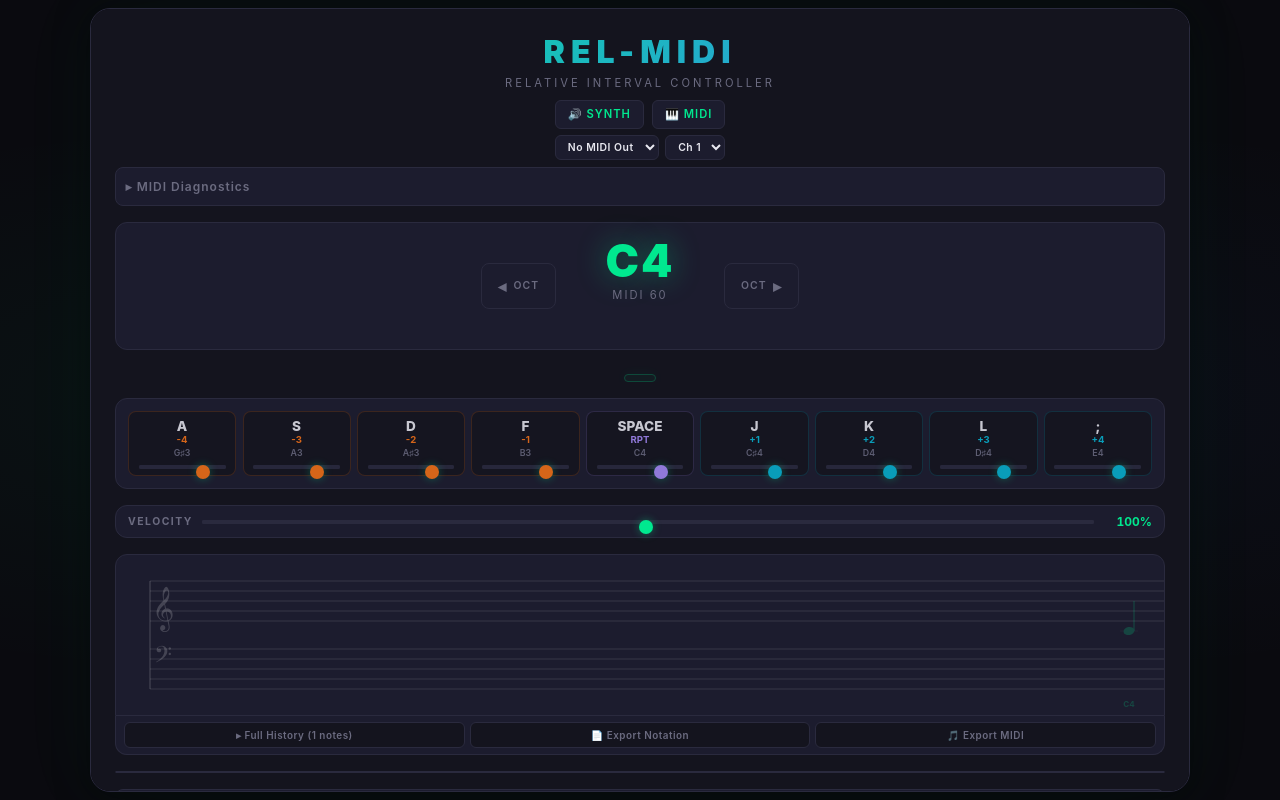
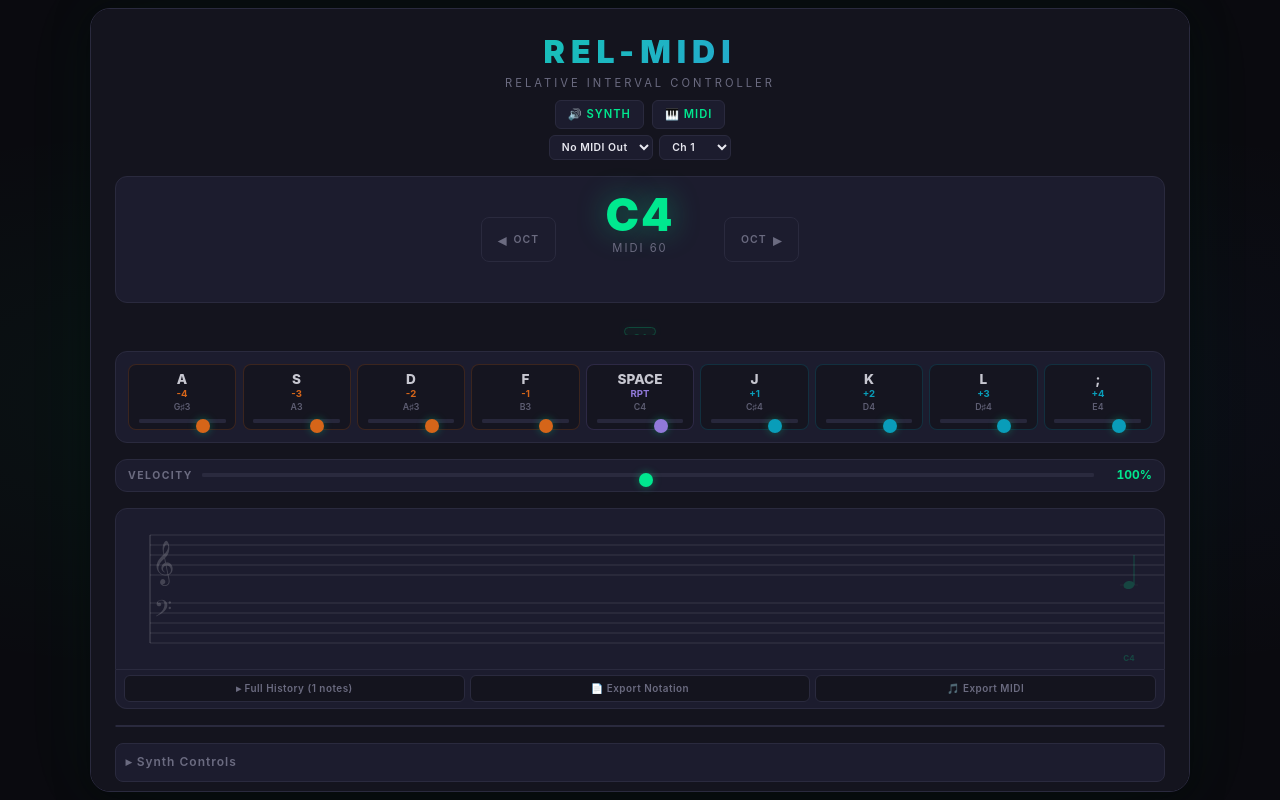
Before and after one commit to yoans/rel-midi, a React (Create React App) app: page / in a window 1280 px wide. Built offline with nearby package versions, Linux system fonts and the light colour scheme.

Commit message:
refactor: remove MIDI diagnostics functionality and related styles

```diff
--- a/src/MidiController.js
+++ b/src/MidiController.js
@@ -47,15 +47,11 @@ function MidiController() {
   const [pressedKeys, setPressedKeys] = useState(new Set());
   const [lastInterval, setLastInterval] = useState(null);
   const [showControls, setShowControls] = useState(false);
-  const [showDiagnostics, setShowDiagnostics] = useState(false);
   const [synthMuted, setSynthMuted] = useState(false);
   const [midiMuted, setMidiMuted] = useState(false);
   const [keyVelocities, setKeyVelocities] = useState(DEFAULT_VELOCITIES);
   const [velocityMultiplier, setVelocityMultiplier] = useState(100);
   const [midiChannel, setMidiChannel] = useState(1);
-  const [diagNote, setDiagNote] = useState(60);
-  const [diagVolume, setDiagVolume] = useState(100);
-  const [diagProgram, setDiagProgram] = useState(0);
 
   const currentNoteRef = useRef(60);
   const synthMutedRef = useRef(false);
@@ -141,67 +137,6 @@ function MidiController() {
     }
     return output || null;
   }, []);
-
-  const sendMidiToSelectedChannels = useCallback((statusBase, data1, data2, label) => {
-    const output = getMidiOutput();
-    if (!output || midiMutedRef.current) {
-      console.log(`[MIDI-DIAG] Skipped ${label}: output=${!!output} midiMuted=${midiMutedRef.current}`);
-      return false;
-    }
-
-    if (midiChannelRef.current === 0) {
-      for (let ch = 0; ch < 16; ch++) {
-        output.send([statusBase + ch, data1, data2]);
-      }
-      console.log(`[MIDI-DIAG] ${label} sent on ALL channels -> ${output.name}`);
-      return true;
-    }
-
-    const ch = midiChannelRef.current - 1;
-    output.send([statusBase + ch, data1, data2]);
-    console.log(`[MIDI-DIAG] ${label} sent on ch${ch + 1} -> ${output.name}`);
-    return true;
-  }, [getMidiOutput]);
-
-  const handleDiagTestNote = useCallback(() => {
-    const note = Math.max(0, Math.min(127, diagNote));
-    const velocity = Math.max(1, Math.min(127, Math.round((diagVolume * velocityMultiplierRef.current) / 100)));
-    const sent = sendMidiToSelectedChannels(0x90, note, velocity, `Test Note ON note=${note} vel=${velocity}`);
-    if (!sent) return;
-    setTimeout(() => {
-      sendMidiToSelectedChannels(0x80, note, 0, `Test Note OFF note=${note}`);
-    }, 400);
-  }, [diagNote, diagVolume, sendMidiToSelectedChannels]);
-
-  const handleDiagAllNotesOff = useCallback(() => {
-    sendMidiToSelectedChannels(0xB0, 123, 0, 'All Notes Off (CC123)');
-  }, [sendMidiToSelectedChannels]);
-
-  const handleDiagSendVolume = useCallback(() => {
-    const value = Math.max(0, Math.min(127, diagVolume));
-    sendMidiToSelectedChannels(0xB0, 7, value, `CC7 Volume=${value}`);
-  }, [diagVolume, sendMidiToSelectedChannels]);
-
-  const handleDiagSendProgram = useCallback(() => {
-    const program = Math.max(0, Math.min(127, diagProgram));
-    const output = getMidiOutput();
-    if (!output || midiMutedRef.current) {
-      console.log(`[MIDI-DIAG] Skipped Program Change: output=${!!output} midiMuted=${midiMutedRef.current}`);
-      return;
-    }
-
-    if (midiChannelRef.current === 0) {
-      for (let ch = 0; ch < 16; ch++) {
-        output.send([0xC0 + ch, program]);
-      }
-      console.log(`[MIDI-DIAG] Program Change ${program} sent on ALL channels -> ${output.name}`);
-      return;
-    }
-
-    const ch = midiChannelRef.current - 1;
-    output.send([0xC0 + ch, program]);
-    console.log(`[MIDI-DIAG] Program Change ${program} sent on ch${ch + 1} -> ${output.name}`);
-  }, [diagProgram, getMidiOutput]);
 
   const noteOn = useCallback((note, keyLabel) => {
     const perKey = keyLabel ? (keyVelocitiesRef.current[keyLabel] || 100) : 100;
@@ -384,57 +319,6 @@ function MidiController() {
             ))}
           </select>
         </div>
-        <button
-          className="controls-toggle diag-toggle"
-          onClick={() => setShowDiagnostics(!showDiagnostics)}
-          title="MIDI diagnostic tools for testing output, sending control messages, and troubleshooting"
-        >
-          {showDiagnostics ? '▾ Hide MIDI Diagnostics' : '▸ MIDI Diagnostics'}
-        </button>
-        <div className={`midi-diagnostics ${showDiagnostics ? 'open' : ''}`}>
-          <div className="diag-row">
-            <button className="diag-btn" onClick={handleDiagTestNote}
-              title="Send a short test note to verify MIDI output is working">Test Note</button>
-            <button className="diag-btn" onClick={handleDiagAllNotesOff}
-              title="Send CC123 (All Notes Off) to silence any stuck or hanging notes">All Notes Off</button>
-          </div>
-          <div className="diag-row diag-controls">
-            <label className="diag-label" title="MIDI note number for the test note (0 = C-1, 60 = C4, 127 = G9)">Note</label>
-            <input
-              className="diag-num"
-              type="number"
-              min="0"
-              max="127"
-              value={diagNote}
-              onChange={(e) => setDiagNote(Number(e.target.value))}
-              title="MIDI note number (0-127) for test note"
-            />
-            <label className="diag-label" title="Control Change 7 — standard MIDI volume control">CC7</label>
-            <input
-              className="diag-num"
-              type="number"
-              min="0"
-              max="127"
-              value={diagVolume}
-              onChange={(e) => setDiagVolume(Number(e.target.value))}
-              title="MIDI volume level (0-127)"
-            />
-            <button className="diag-btn" onClick={handleDiagSendVolume}
-              title="Send a CC7 (Channel Volume) message to set the volume on the selected output">Send Vol</button>
-            <label className="diag-label" title="Program Change — switch the instrument/patch on the receiving device">Prog</label>
-            <input
-              className="diag-num"
-              type="number"
-              min="0"
-              max="127"
-              value={diagProgram}
-              onChange={(e) => setDiagProgram(Number(e.target.value))}
-              title="MIDI program/patch number (0-127)"
-            />
-            <button className="diag-btn" onClick={handleDiagSendProgram}
-              title="Send a Program Change message to switch the instrument/patch on the receiving device">Send Prog</button>
-          </div>
-        </div>
       </header>
 
       {/* Note Display */}
--- a/src/index.css
+++ b/src/index.css
@@ -163,83 +163,9 @@ body {
   color: var(--text);
 }
 
-.midi-diagnostics {
-  max-height: 0;
-  overflow: hidden;
-  transition: max-height 0.4s cubic-bezier(0.4, 0, 0.2, 1), padding 0.3s ease, margin 0.3s ease;
-  padding: 0 0.45rem;
-  margin-top: 0;
-}
-
-.midi-diagnostics.open {
-  max-height: 200px;
-  margin-top: 0.45rem;
-  padding: 0.45rem;
-  border: 1px solid var(--border);
-  border-radius: 8px;
-  background: var(--bg-surface);
-}
-
-.diag-row {
-  display: flex;
-  align-items: center;
-  justify-content: center;
-  gap: 0.35rem;
-  flex-wrap: wrap;
-}
-
-.diag-row + .diag-row {
-  margin-top: 0.35rem;
-}
-
-.diag-btn {
-  border: 1px solid var(--border);
-  border-radius: 6px;
-  background: var(--bg-panel);
-  color: var(--text);
-  font-size: 0.62rem;
-  font-weight: 700;
-  letter-spacing: 0.6px;
-  padding: 0.24rem 0.5rem;
-  cursor: pointer;
-  transition: var(--transition);
-}
-
-.diag-btn:hover {
-  border-color: var(--primary);
-  background: var(--primary-dim);
-}
-
-.diag-toggle {
-  margin-top: 0.45rem;
-  font-size: 0.68rem;
-}
-
-.diag-label {
-  color: var(--text-dim);
-  font-size: 0.6rem;
-  font-weight: 700;
-  letter-spacing: 0.5px;
-}
-
-.diag-num {
-  width: 56px;
-  border: 1px solid var(--border);
-  border-radius: 6px;
-  background: var(--bg-panel);
-  color: var(--text);
-  padding: 0.18rem 0.3rem;
-  font-size: 0.62rem;
-  font-weight: 700;
-  outline: none;
-}
-
-.diag-num:focus {
-  border-color: var(--primary);
-}
 
 .midi-ch-select {
-  width: 60px;
+  width: 72px;
 }
 
 /* === Note Display === */
```
